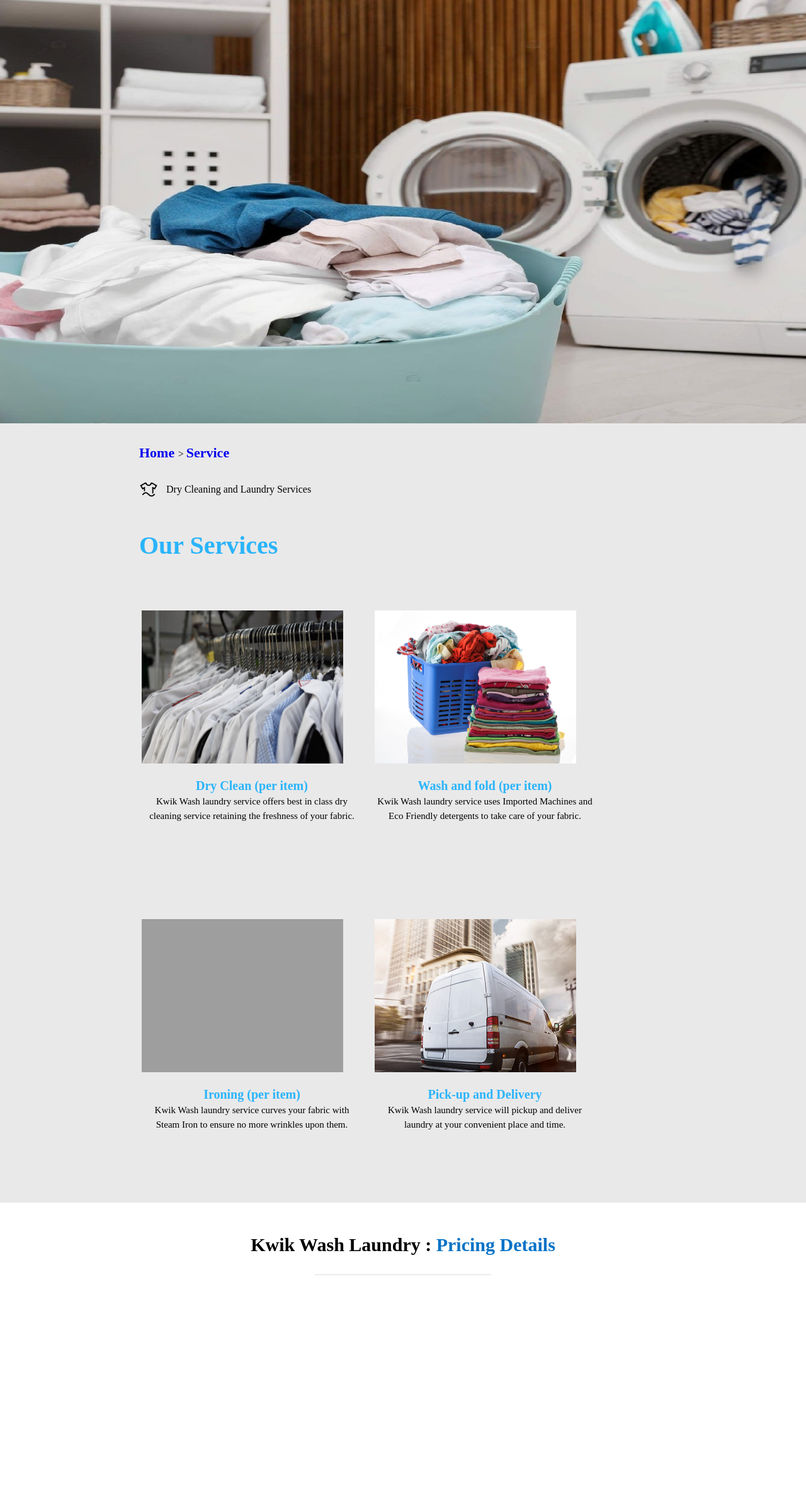
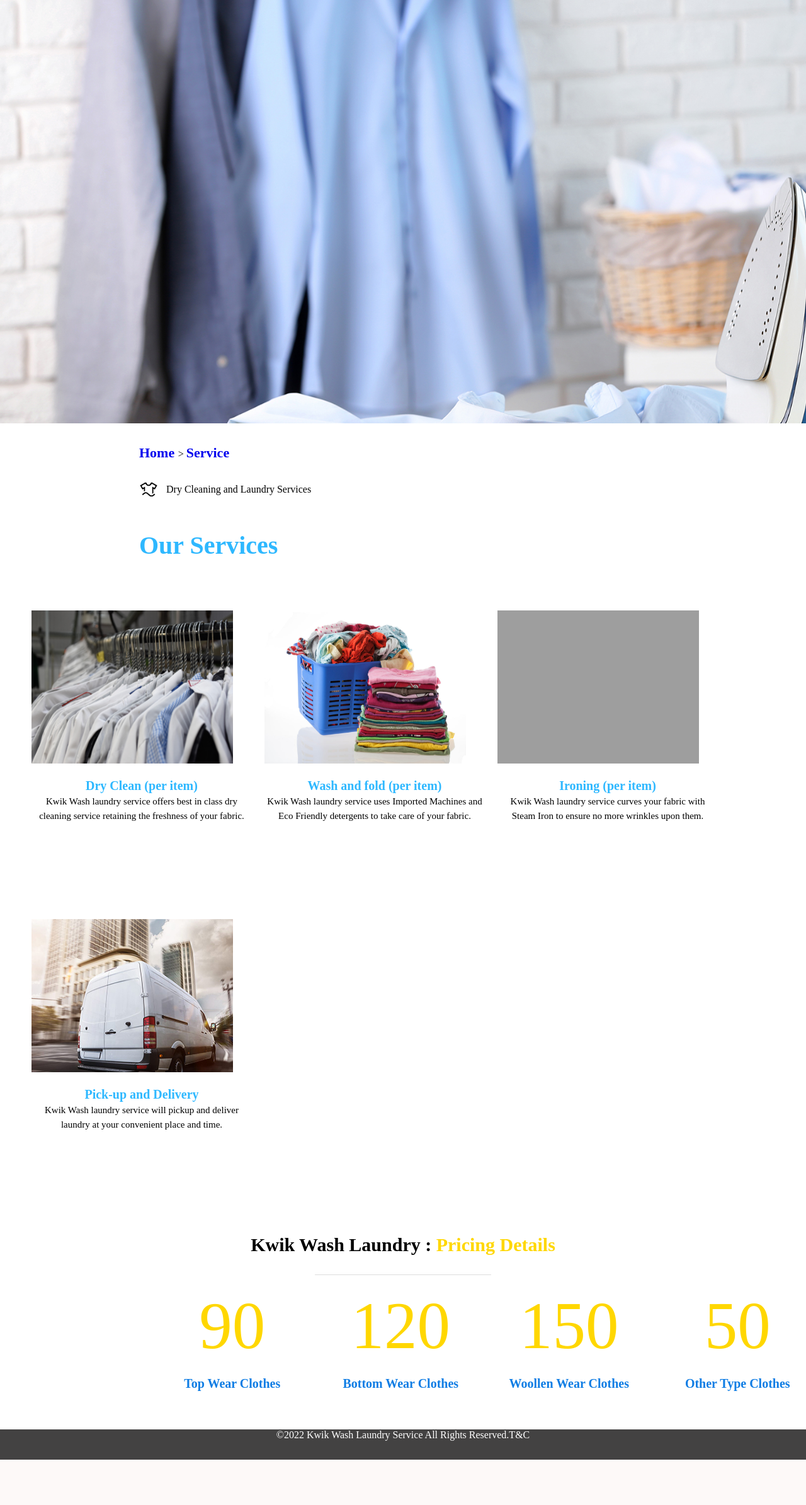
Before and after one commit to paulji11/Kwik_Wash_Laundry, a PHP site: page /services.html in a window 1280 px wide; the page is wider, and only the part inside the window is pictured. Shown: that part at 63% size. After the commit the page ends 2317 px from the top of that part, so only its background shows below. Run offline with PHP 8.4, Linux system fonts and the light colour scheme; grey boxes are pictures that could not be loaded.

Commit message:
services updated

```diff
--- a/service_css.css
+++ b/service_css.css
@@ -1,11 +1,11 @@
 body{
     margin: 0;
     padding: 0;
-    background-color: rgba(128 128 128 / 17%);
+    background-color: rgb(255, 255, 255);
 }
 .s_img img{
     height: 84vh;
-    width: 191vh;
+    width: 193vh;
 }
 
 .service_display{
@@ -33,7 +33,7 @@ body{
 
 .group{
     display: flex;
-    padding-left: 205px;
+    padding-left: 30px;
     flex-wrap: wrap;
 }
 .s_card{
@@ -98,3 +98,44 @@ body{
     clear: both;
     margin-top: 4px;
 }
+
+.prices-div{
+padding-left: 210px;
+position: relative;
+display: flex;
+}
+
+.prices{
+    width:30vh;
+    height:30vh;
+   margin-left: 50px;
+}
+
+.prices-digit p{
+    font-size: 105px;
+    margin:0px;
+    padding: 0px;
+    text-align: center;
+    justify-items: center;
+    color:gold
+}
+
+.prices-text p{
+    color: rgb(15, 125, 228);
+    text-align: center;
+    font-weight: bold;
+    font-size: 20px;
+    cursor: pointer;
+}
+
+.prices-text p:hover{
+    color: aqua;
+}
+
+.rights-text p{
+    text-align: center;
+    margin:0px;
+    padding:0px;
+    color: white;
+    justify-items: center;
+}
--- a/services.html
+++ b/services.html
@@ -10,7 +10,7 @@
 <body>
      <div class="service_display">
     <div class="s_img">
-     <img src="./images/serviceimg1.jpeg">
+     <img src="./images/backgroundservice.jpg">
     </div>
     <div class="service_id">
         <a href="index.html"> Home </a> > <a href="services.html">Service</a><br>
@@ -59,16 +59,60 @@
     </div>
     </div>
 
-  <section id="servicesection" style=" height: 60vh; background: white;">
+  <section id="servicesection" style=" height: 45vh; background: white;">
     <div class="pricing-details">
 
         <div class="price-heading">
-            <p>Kwik Wash Laundry :<span style="color:rgb(5, 114, 198) ;"> Pricing Details </span></p>
+            <p>Kwik Wash Laundry :<span style="color:gold ;"> Pricing Details </span></p>
             <div class="underline"></div>
+        </div>
+        <div class="prices-div">
+            <div class="prices">
+                <div class="prices-digit">
+                    <p>90</p>
+                </div>
+                <div class="prices-text">
+                    <p>Top Wear Clothes</p>
+                </div>
+            </div>
+
+            <div class="prices">
+                <div class="prices-digit">
+                    <p>120</p>
+                </div>
+                <div class="prices-text">
+                    <p>Bottom Wear Clothes</p>
+                </div>
+
+            </div>
+
+            <div class="prices">
+                <div class="prices-digit">
+                    <p>150</p>
+                </div>
+                <div class="prices-text">
+                    <p>Woollen Wear Clothes</p>
+                </div>
+            </div>
+
+            <div class="prices">
+                <div class="prices-digit">
+                    <p>50</p>
+                </div>
+                <div class="prices-text">
+                    <p>Other Type Clothes</p>
+                </div>
+            </div>
 
         </div>
+    </div>
+</section>
 
+<section id="allrightssection" style=" height: 6vh; background: rgb(67, 66, 66); " >
+    <div class="rights-text">
+        <p>&copy;2022 Kwik Wash Laundry Service All Rights Reserved.T&C</p>
     </div>
+
 </section>
 
 </body>
```
Also changed, not shown: images/backgroundservice.jpg (added).
